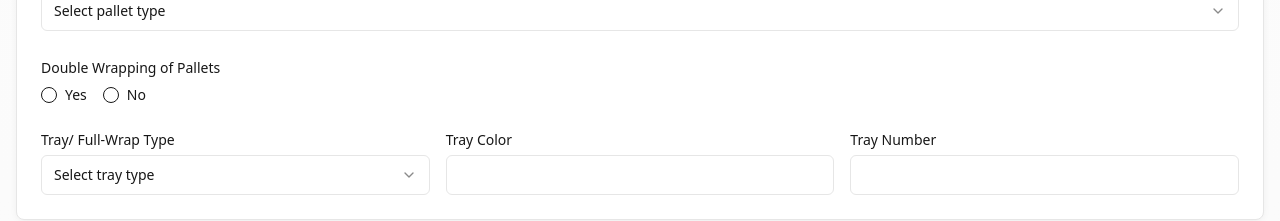
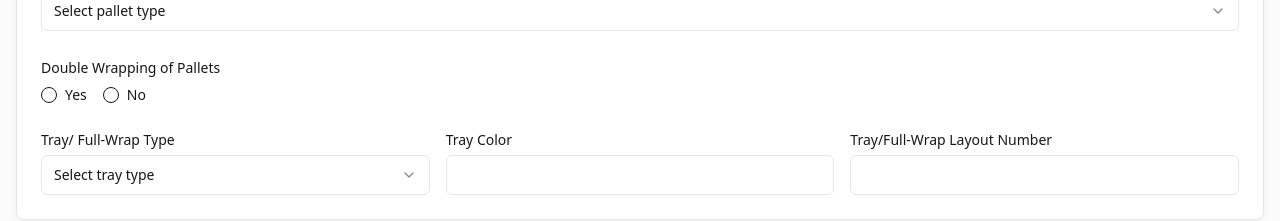
Before and after one commit to josipstipic-bot/starzinger-order-flow, a React (Vite) app: page / in a window 1280 px wide. Shown: the part 2100-2321 px from the top of the page. Built offline with nearby package versions, Linux system fonts and the light colour scheme.

Commit message:
Change label to Tray/Full-Wrap Layout Number
Updated the label text to "Tray/Full-Wrap Layout Number".
-edited src/components/ProductionOrderForm.tsx

```diff
--- a/src/components/ProductionOrderForm.tsx
+++ b/src/components/ProductionOrderForm.tsx
@@ -573,7 +573,7 @@ const ProductionOrderForm: React.FC = () => {
                 </div>
 
                 <div>
-                  <Label htmlFor="trayNumber" className="text-sm font-medium">Tray Number</Label>
+                  <Label htmlFor="trayNumber" className="text-sm font-medium">Tray/Full-Wrap Layout Number</Label>
                   <Input id="trayNumber" value={formData.trayNumber} onChange={e => handleInputChange('trayNumber', e.target.value)} className="mt-1" />
                 </div>
               </div>
```
